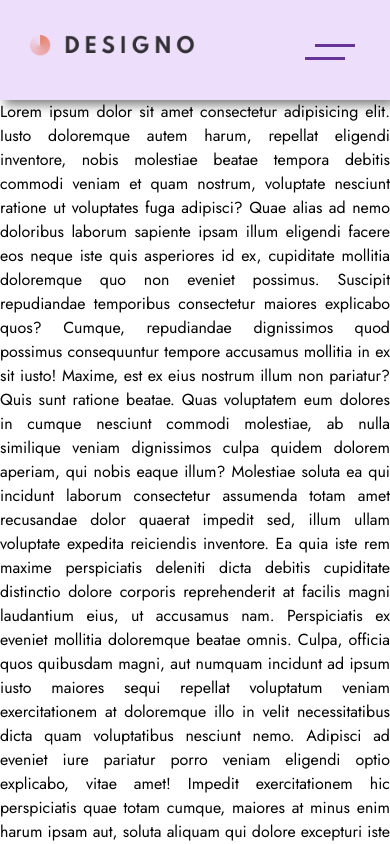
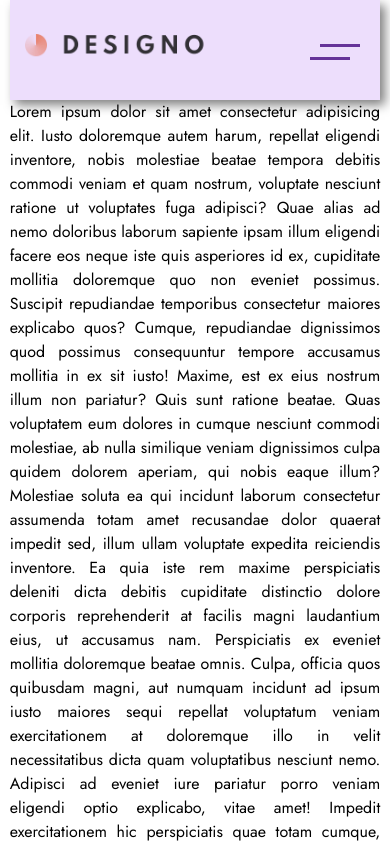
Before and after one commit to Godswilldev/Designo, a website: page index.html in a window 390 px wide. Shown: the top 844 px of the page. Drawn offline with Linux system fonts and the light colour scheme.

Commit message:
reduced the padding on the navbar

```diff
--- a/sass/base/_base.scss
+++ b/sass/base/_base.scss
@@ -15,6 +15,6 @@ body {
     margin: 0 auto;
     position: relative;
     @include respond(tab-port) {
-        width: 100%;
+        width: 95%;
     }
 }
--- a/sass/components/_nav.scss
+++ b/sass/components/_nav.scss
@@ -12,7 +12,7 @@
     &__logo {
         &--img {
             width: 20rem;
-            padding-left: 3rem;
+            padding-left: 1.5rem;
         }
     }
     &__links {
@@ -42,7 +42,7 @@
         color: $Dark-grey;
         font-size: 2rem;
         margin-right: 3rem;
-        font-weight: 700;
+        font-weight: 500;
         @include respond(tab-port) {
             color: aliceblue;
             margin: 3rem;
@@ -57,7 +57,7 @@
         display: none;
         @include respond(tab-port) {
             display: block;
-            padding-right: 3rem;
+            padding-right: 1.5rem;
         }
         .line {
             transition: 0.5s all;
```
Also changed, not shown: css/style.css.
